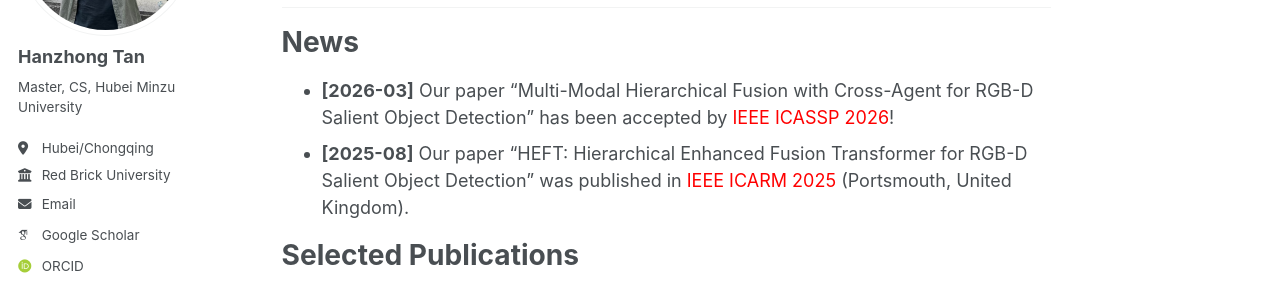
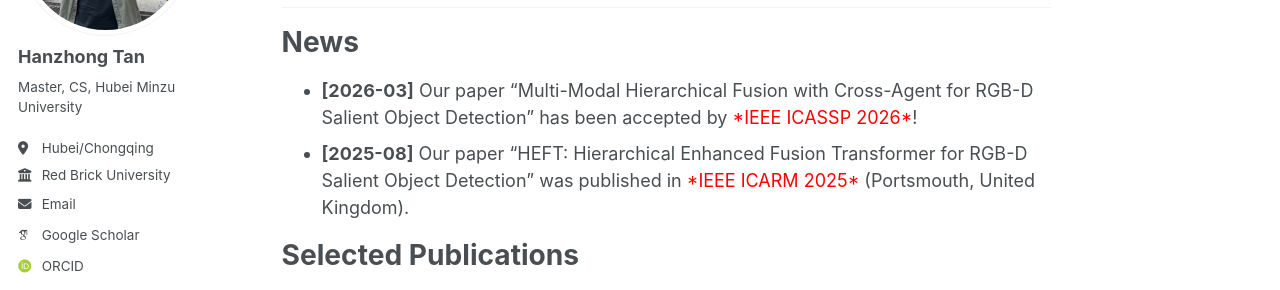
Before and after one commit to liangjiaxiaoqi/liangjiaxiaoqi.github.io, a Jekyll site: the page built from _pages/about.md, in a window 1280 px wide and 1014 px high. Shown: the part 241-531 px from the top of the window. Built offline with Jekyll 4.4.1, drawn with Linux system fonts in a browser that asks for light colours; some web fonts are replaced; a script bundle is joined from its source files by our own code; library files that are not in the unit come from our copies.

Commit message:
Update about.md

```diff
--- a/_pages/about.md
+++ b/_pages/about.md
@@ -13,8 +13,8 @@ I am Hanzhong Tan (谭寒钟), currently a Master's student specializing in Comp
 
 News
 ======
-* **[2026-03]** Our paper "Multi-Modal Hierarchical Fusion with Cross-Agent for RGB-D Salient Object Detection" has been accepted by <font color="red">IEEE ICASSP 2026</font>!
-* **[2025-08]** Our paper "HEFT: Hierarchical Enhanced Fusion Transformer for RGB-D Salient Object Detection" was published in <font color="red">IEEE ICARM 2025</font> (Portsmouth, United Kingdom).
+* **[2026-03]** Our paper "Multi-Modal Hierarchical Fusion with Cross-Agent for RGB-D Salient Object Detection" has been accepted by <font color="red">*IEEE ICASSP 2026*</font>!
+* **[2025-08]** Our paper "HEFT: Hierarchical Enhanced Fusion Transformer for RGB-D Salient Object Detection" was published in <font color="red">*IEEE ICARM 2025*</font> (Portsmouth, United Kingdom).
 
 <!--  这是注释
 Research Interests
```
